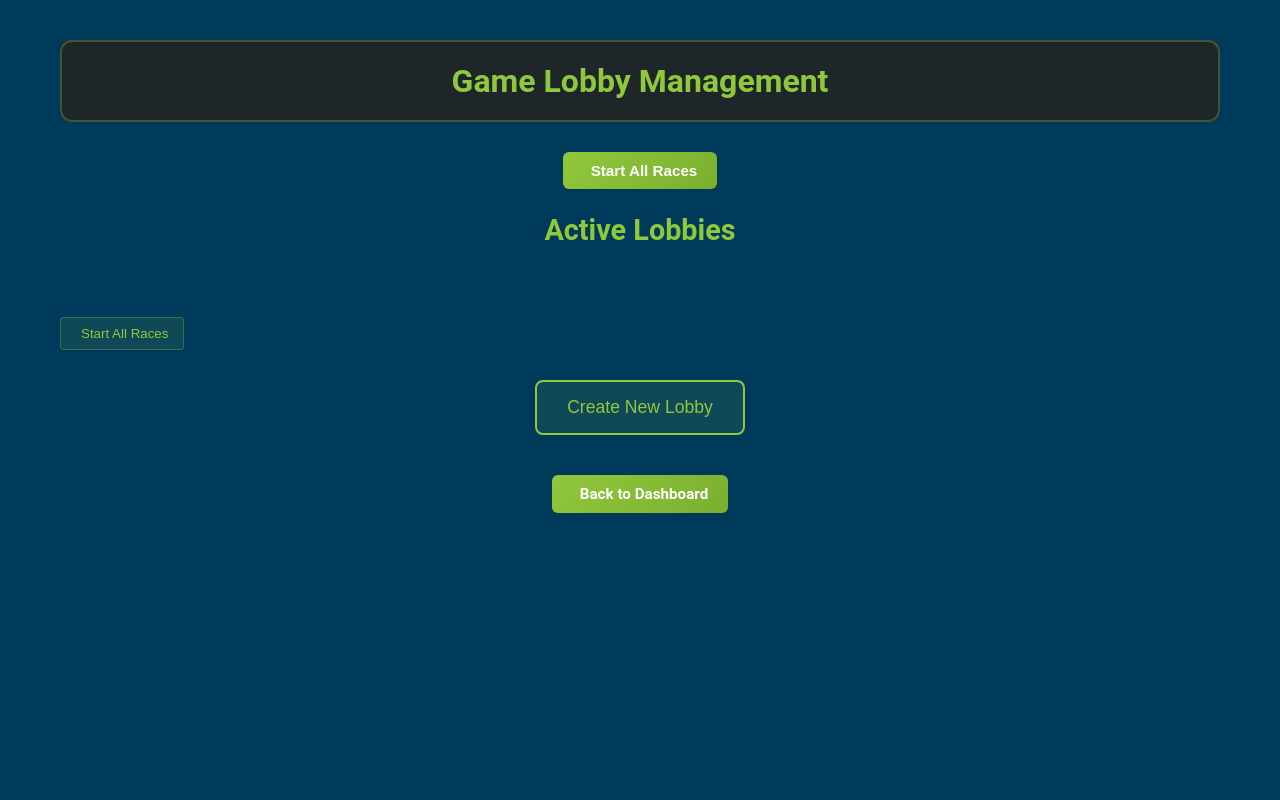
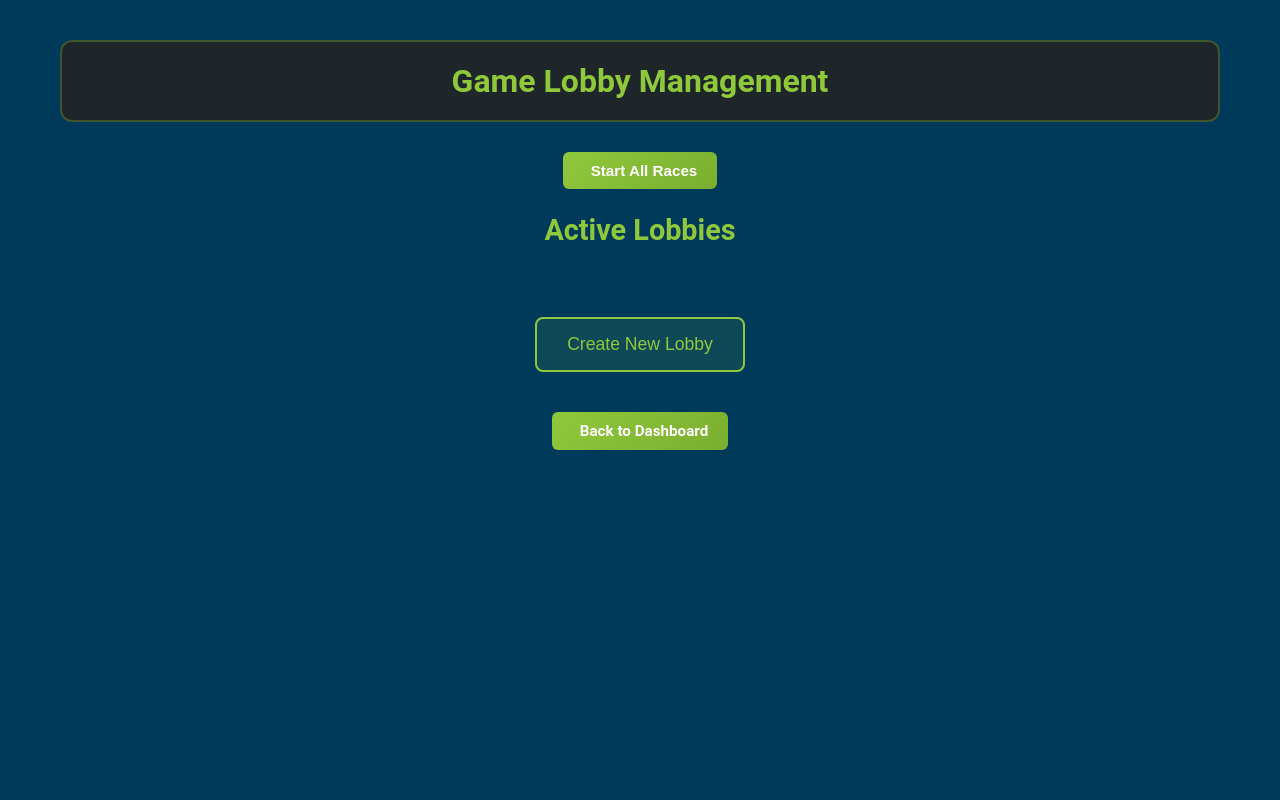
Before and after one commit to somretsay/scavenger_hunt42225, a Django app: page /manage-lobbies/ in a window 1280 px wide. Run offline with Django 5.2, Linux system fonts and the light colour scheme; the visitor is signed in with stand-in values (Sample User, id 1); data that the repository does not hold is empty; some libraries are stand-ins or nearby versions.

Commit message:
Update manage_lobbies.html

```diff
--- a/scavenger_hunt422/templates/hunt/manage_lobbies.html
+++ b/scavenger_hunt422/templates/hunt/manage_lobbies.html
@@ -55,13 +55,6 @@
             {% endfor %}
         </div>
     </div>
-
-    <form action="{% url 'start_race' lobby.id %}" method="post">
-        {% csrf_token %}
-        <button type="submit" class="start-race-btn">
-          <i class="fas fa-play"></i> Start All Races
-        </button>
-      </form>
 
     <div class="create-section">
         <button class="create-lobby-btn" onclick="showCreateForm()">
```
